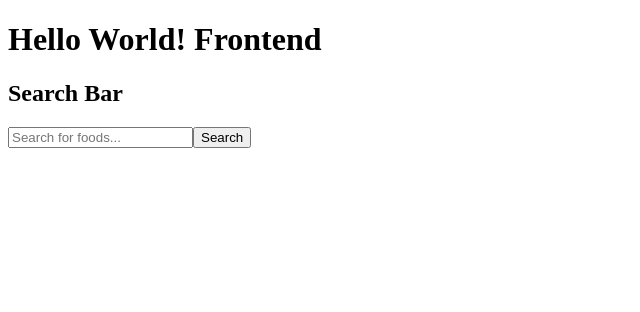
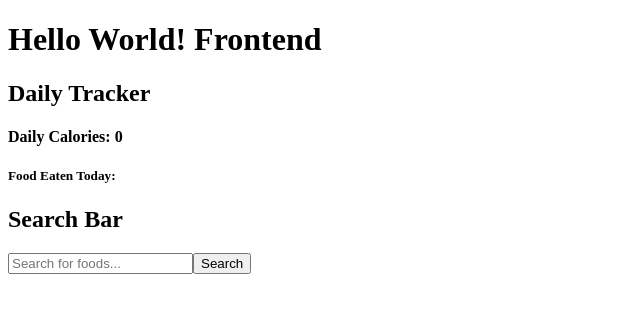
Before and after one commit to GWWillisonBusiness/calorie-tracker, a React (Vite) app in the folder client/: page / in a window 1280 px wide. Shown: the top 312 px of the page, without its empty margins (0-640 px from the left). Built offline with nearby package versions, Linux system fonts and the light colour scheme.

Commit message:
Added Food and Calories to Daily Values. Allows the User to view total calories, and food eaten for the day

```diff
--- a/client/src/App.jsx
+++ b/client/src/App.jsx
@@ -1,16 +1,25 @@
 import { useState } from "react";
 import SearchBar from "./components/SearchBar";
 import FoodResultCard from "./components/FoodResultCard";
+import DailyTracker from "./components/DailyTracker";
 
 function App() {
   const [searchedFoodInfo, setSearchedFoodInfo] = useState(null);
   const [didUserFindFood, setDidUserFindFood] = useState(false);
   const [dailyCalories, setDailyCalories] = useState(0);
   const [totalCalories, setTotalCalories] = useState(0);
+  const [foodEntries, setFoodEntries] = useState([]);
 
   return (
     <div>
       <h1>Hello World! Frontend</h1>
+      <DailyTracker
+        dailyCalories={dailyCalories}
+        setDailyCalories={setDailyCalories}
+        totalCalories={totalCalories}
+        setTotalCalories={setTotalCalories}
+        foodEntries={foodEntries}
+      />
       <h2>Search Bar</h2>
       <SearchBar
         searchedFoodInfo={searchedFoodInfo}
@@ -21,6 +30,10 @@ function App() {
       <FoodResultCard
         searchedFoodInfo={searchedFoodInfo}
         didUserFindFood={didUserFindFood}
+        dailyCalories={dailyCalories}
+        setDailyCalories={setDailyCalories}
+        foodEntries={foodEntries}
+        setFoodEntries={setFoodEntries}
       />
     </div>
   );
--- a/client/src/components/DailyTracker.jsx
+++ b/client/src/components/DailyTracker.jsx
@@ -1,11 +1,27 @@
-import React, { useState } from 'react';
+import React, { useState } from "react";
 
-export default function DailyTracker() {
-
+function DailyTracker({
+  setDailyCalories,
+  dailyCalories,
+  setTotalCalories,
+  totalCalories,
+  foodEntries,
+}) {
   return (
     <div className="daily-tracker">
-      <h1>Daily Tracker</h1>
-      <p>Content goes here</p>
+      <h2>Daily Tracker</h2>
+      <h4>Daily Calories: {Math.round(dailyCalories)}</h4>
+      <div>
+        <h5>Food Eaten Today:</h5>
+        {foodEntries.map((food, index) => (
+          <div key={index}>
+            <strong>{food.name}</strong> — {Math.round(food.calories)} cal (
+            {Math.round(food.amount)}g)
+          </div>
+        ))}
+      </div>
     </div>
   );
 }
+
+export default DailyTracker;
--- a/client/src/components/FoodResultCard.jsx
+++ b/client/src/components/FoodResultCard.jsx
@@ -1,23 +1,61 @@
-import React from "react";
+import React, { useState } from "react";
 
-function FoodResultCard({ searchedFoodInfo, didUserFindFood }) {
+function FoodResultCard({
+  searchedFoodInfo,
+  didUserFindFood,
+  dailyCalories,
+  setDailyCalories,
+  foodEntries,
+  setFoodEntries,
+}) {
+  const [userServingSize, setUserServingSize] = useState("");
+
   if (!searchedFoodInfo) {
     return null;
+  }
+  let caloriesPerGram = 0;
+  if (searchedFoodInfo.servingSize && searchedFoodInfo.calories) {
+    caloriesPerGram = searchedFoodInfo.calories / searchedFoodInfo.servingSize;
   }
 
   return (
     <div className="food-result-card">
       {didUserFindFood && <h3>{searchedFoodInfo.name}</h3>}
       {didUserFindFood && <p>Calories: {searchedFoodInfo.calories}</p>}
+      <div className="food-result-input-field">
+        {didUserFindFood && (
+          <input
+            type="number"
+            value={userServingSize}
+            onChange={(e) => setUserServingSize(e.target.value)}
+            placeholder="Amount in Grams"
+          />
+        )}
         {didUserFindFood && (
           <button
             type="button"
-          onClick={() => onSelect && onSelect(searchedFoodInfo)}
+            onClick={() => {
+              if (!userServingSize) return;
+              let caloriesForFood = caloriesPerGram * Number(userServingSize);
+
+              setDailyCalories(dailyCalories + caloriesForFood);
+              setFoodEntries((prev) => [
+                ...prev,
+                {
+                  name: searchedFoodInfo.name,
+                  calories: caloriesForFood,
+                  amount: Number(userServingSize),
+                },
+              ]);
+
+              setUserServingSize("");
+            }}
           >
             Add Food
           </button>
         )}
       </div>
+    </div>
   );
 }
 
```
Lines whose indentation alone changed are shown as unchanged.
